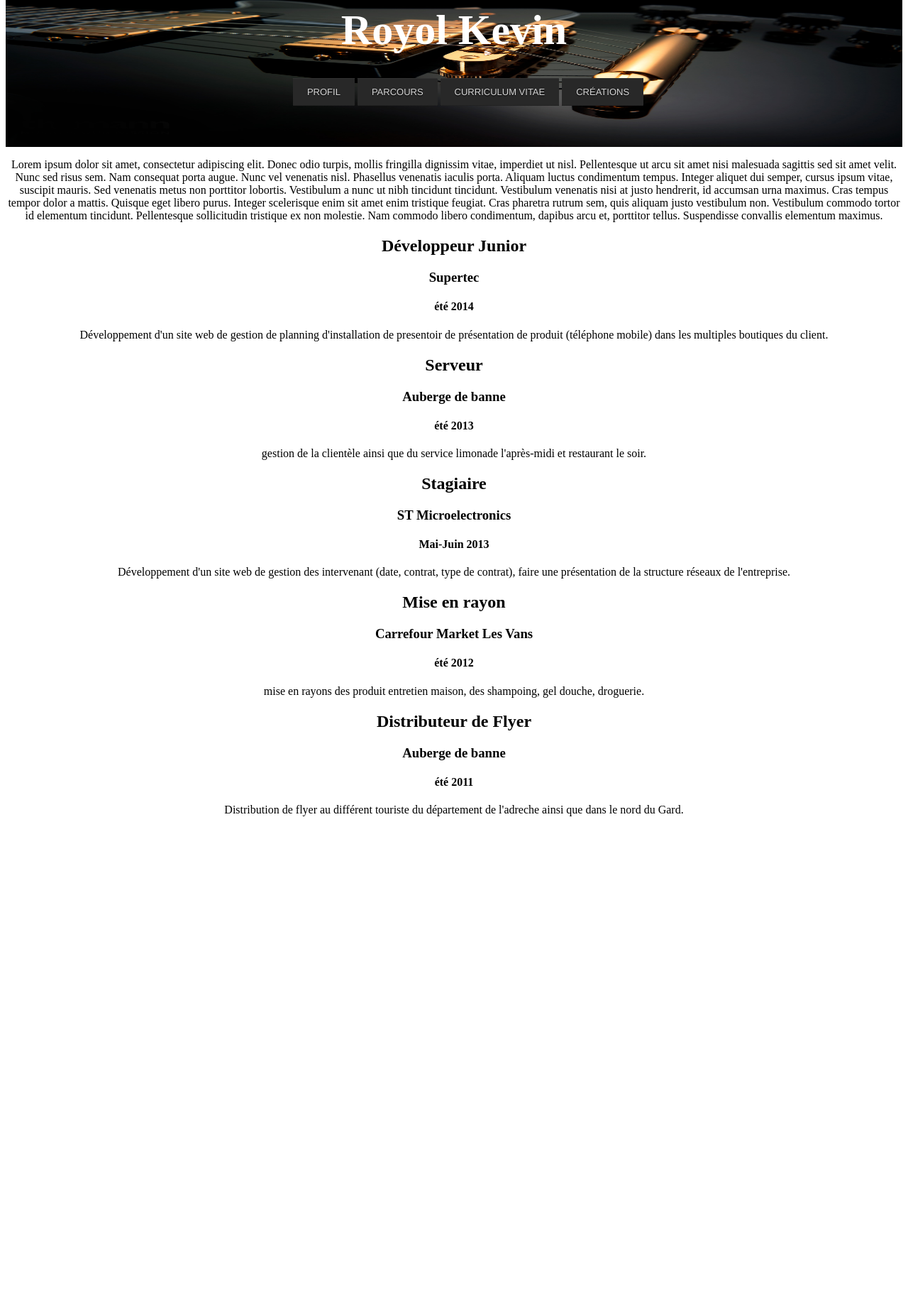
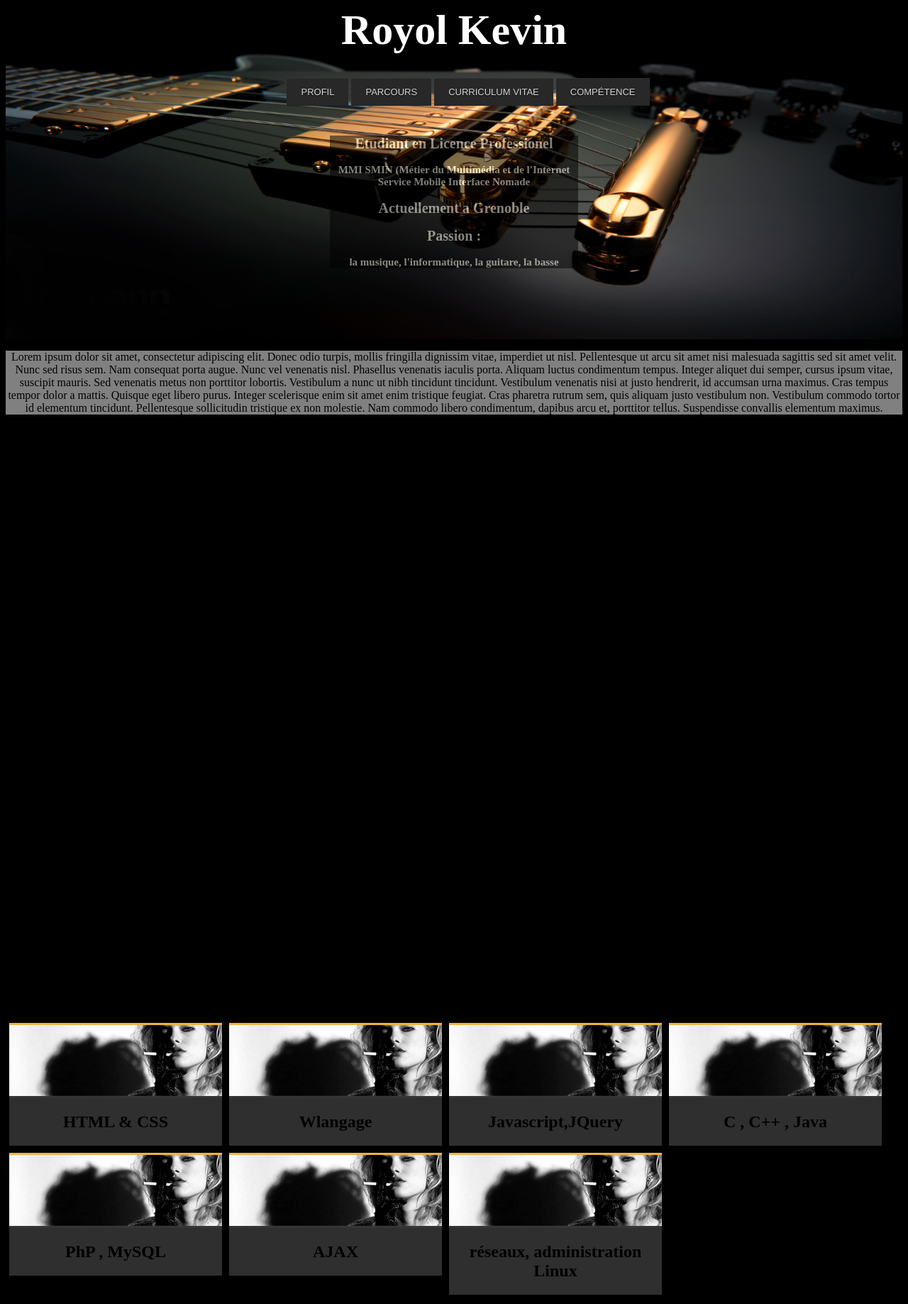
Before and after one commit to kraby38/portfolio, a plain HTML site: page index.html in a window 1280 px wide. Shown: the part 90-1927 px from the top of the page at 71% size. Before the commit the page ends 1256 px from the top, so only its background shows below. Drawn offline with Linux system fonts and the light colour scheme.

Commit message:
header completer avec la div de presentation (responsive) mise en place des competences

```diff
--- /dev/null
+++ b/asset/css/general/general.less
@@ -0,0 +1,3 @@
+body{
+	background-color : black;
+}
--- a/asset/css/header/header.less
+++ b/asset/css/header/header.less
@@ -11,7 +11,7 @@
 	background: url("../img/1511.jpg") no-repeat ;
 	  	background-position: center center;
 		background-repeat: no-repeat;
-		background-attachment: relative;
+		background-attachment: fixed;
 		background-size: cover;
 		-moz-background-size: 100% 100%;     /* Gecko 1.9.2 (Firefox 3.6) */
 		-o-background-size: 100% 100%;        /* Opera 9.5 */
@@ -28,3 +28,32 @@
 	font-size : 30px;
 	color: white;
 }
+
+.headerpresentation{
+	background : black ;
+	opacity: 0.5;
+	width : 350px;
+
+	margin: 50px auto;
+
+
+}
+
+.headerpresentation h1 {
+	font-size : 20px;
+	color : #FFE ;
+}
+
+.headerpresentation h2 {
+	font-size : 15px;
+	color : #FFE ;
+}
+
+@media (max-width : 640px) {
+
+	.headerpresentation{
+		width : 150px;
+		margin: 50px auto;
+	}
+
+}
--- /dev/null
+++ b/asset/css/section/competence/competence.less
@@ -0,0 +1,21 @@
+.Competence {
+	width:300px;
+	float:left;
+	margin:5px;
+	border-top:3px solid #f2b33d;
+	background:#2f2f2f;
+}
+
+.Competence img {
+	border-bottom:3px solid #353535;
+}
+
+
+
+.Competence p {
+	color:#595959;
+	padding:0 15px;
+	font-size:11px;
+	line-height:18px;
+	text-align:justify;
+}
--- a/asset/css/section/section.less
+++ b/asset/css/section/section.less
@@ -1,3 +1,3 @@
 #profil{
-
+background-color:grey;
 }
--- a/asset/css/style.less
+++ b/asset/css/style.less
@@ -1,3 +1,5 @@
+@import "general/general.less";
 @import "menu/responsivemobilemenu.less";
 @import "header/header.less";
 @import "section/section.less";
+@import "section/competence/competence.less";
--- a/index.html
+++ b/index.html
@@ -10,7 +10,7 @@
 		<header>
 			<div class ="headercentre">
 				<h1>Royol Kevin</h1>
-			</div>
+			</div><!-- header centre -->
 			<div class="headermenu">
 				<nav>
 					<div id="menu">
@@ -18,11 +18,21 @@
 			                <li><a href='#profil'>Profil</a></li>
 			                <li><a href='#parcours'>Parcours</a></li>
 			                <li><a href='#cv'>Curriculum Vitae</a></li>
-			                <li><a href='#creations'>Créations</a></li>
+			                <li><a href='#creations'>Compétence</a></li>
 			            </ul>
 			        </div> <!-- balise du menu -->
-				</nav>
-			</div>
+				</nav><!-- balise nav -->
+			</div><!-- header menu -->
+			<div class ="headerpresentation">
+				<section> <!-- debut du profil -->
+					<h1>Etudiant en Licence Professionel</h1>
+					<h2>MMI SMIN (Métier du Multimédia et de l'Internet Service Mobile Interface Nomade</h2>
+					<h1>Actuellement a Grenoble</h1>
+					<div class="passion">
+						<h1>Passion : </h1><h2>la musique, l'informatique, la guitare, la basse</h2>
+					</div>
+				</section> <!-- fin du profil -->
+			</div> <!-- header presentation -->
 		</header><!-- balise header -->
 
 
@@ -31,9 +41,9 @@
 			<article id="profil">
 				<p>
 
-Lorem ipsum dolor sit amet, consectetur adipiscing elit. Donec odio turpis, mollis fringilla dignissim vitae, imperdiet ut nisl. Pellentesque ut arcu sit amet nisi malesuada sagittis sed sit amet velit. Nunc sed risus sem. Nam consequat porta augue. Nunc vel venenatis nisl. Phasellus venenatis iaculis porta. Aliquam luctus condimentum tempus. Integer aliquet dui semper, cursus ipsum vitae, suscipit mauris. Sed venenatis metus non porttitor lobortis. Vestibulum a nunc ut nibh tincidunt tincidunt.
+	Lorem ipsum dolor sit amet, consectetur adipiscing elit. Donec odio turpis, mollis fringilla dignissim vitae, imperdiet ut nisl. Pellentesque ut arcu sit amet nisi malesuada sagittis sed sit amet velit. Nunc sed risus sem. Nam consequat porta augue. Nunc vel venenatis nisl. Phasellus venenatis iaculis porta. Aliquam luctus condimentum tempus. Integer aliquet dui semper, cursus ipsum vitae, suscipit mauris. Sed venenatis metus non porttitor lobortis. Vestibulum a nunc ut nibh tincidunt tincidunt.
 
-Vestibulum venenatis nisi at justo hendrerit, id accumsan urna maximus. Cras tempus tempor dolor a mattis. Quisque eget libero purus. Integer scelerisque enim sit amet enim tristique feugiat. Cras pharetra rutrum sem, quis aliquam justo vestibulum non. Vestibulum commodo tortor id elementum tincidunt. Pellentesque sollicitudin tristique ex non molestie. Nam commodo libero condimentum, dapibus arcu et, porttitor tellus. Suspendisse convallis elementum maximus.
+	Vestibulum venenatis nisi at justo hendrerit, id accumsan urna maximus. Cras tempus tempor dolor a mattis. Quisque eget libero purus. Integer scelerisque enim sit amet enim tristique feugiat. Cras pharetra rutrum sem, quis aliquam justo vestibulum non. Vestibulum commodo tortor id elementum tincidunt. Pellentesque sollicitudin tristique ex non molestie. Nam commodo libero condimentum, dapibus arcu et, porttitor tellus. Suspendisse convallis elementum maximus.
 
 				</p>
 			</article>
@@ -80,9 +90,48 @@ Vestibulum venenatis nisi at justo hendrerit, id accumsan urna maximus. Cras tem
 
 		</section> <!-- fin du cv -->
 
-		<section> <!-- debut des créations -->
+		<section> <!-- debut des Compétence -->
+			<!-- debut des articles -->
+	        <div id="Competence">
+	            <div class="Competence">
+	                <img src="asset/img/img1.jpg" width="100%" />
+	                <h2>HTML & CSS</h2>
+	            </div><!-- .Competence -->
 
-		</section> <!-- fin des créations -->
+	            <div class="Competence">
+	                <img src="asset/img/img1.jpg" width="100%" />
+	                <h2>Wlangage</h2>
+	            </div><!-- .Competence -->
+
+	            <div class="Competence">
+	                <img src="asset/img/img1.jpg" width="100%" />
+	                <h2>Javascript,JQuery</h2>
+	            </div><!-- .Competence -->
+
+	            <div class="Competence">
+	                <img src="asset/img/img1.jpg" width="100%" />
+	                <h2>C , C++ , Java</h2>
+	            </div><!-- .Competence -->
+
+				<div class="Competence">
+	                <img src="asset/img/img1.jpg" width="100%" />
+	                <h2>PhP , MySQL</h2>
+	            </div><!-- .Competence -->
+
+				 <div class="Competence">
+	                <img src="asset/img/img1.jpg" width="100%" />
+	                <h2>AJAX</h2>
+	            </div><!-- .Competence -->
+
+	            <div class="Competence">
+	                <img src="asset/img/img1.jpg" width="100%" />
+	                <h2>réseaux, administration Linux</h2>
+	            </div><!-- .Competence -->
+
+	            <div style="clear:both"></div>
+
+	    	</div><!-- #articles -->
+		</section> <!-- fin des Compétence -->
 
 	</div>
 </body>
```
Also changed, not shown: asset/css/style.css, asset/img/img1.jpg (added), 1 other file.
